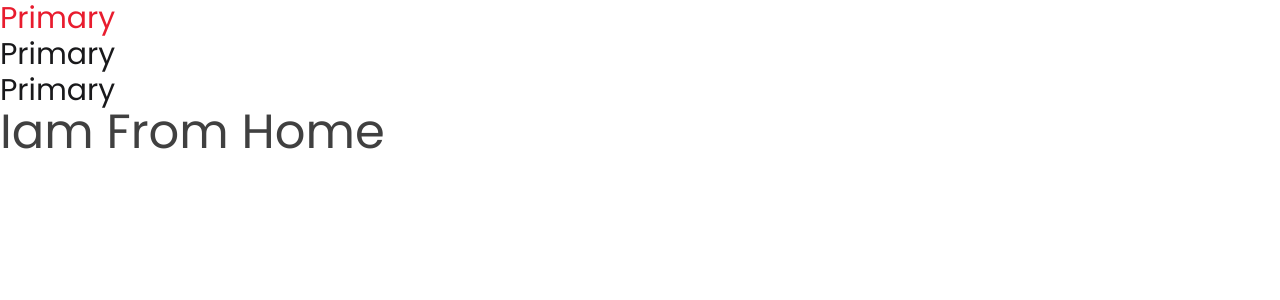
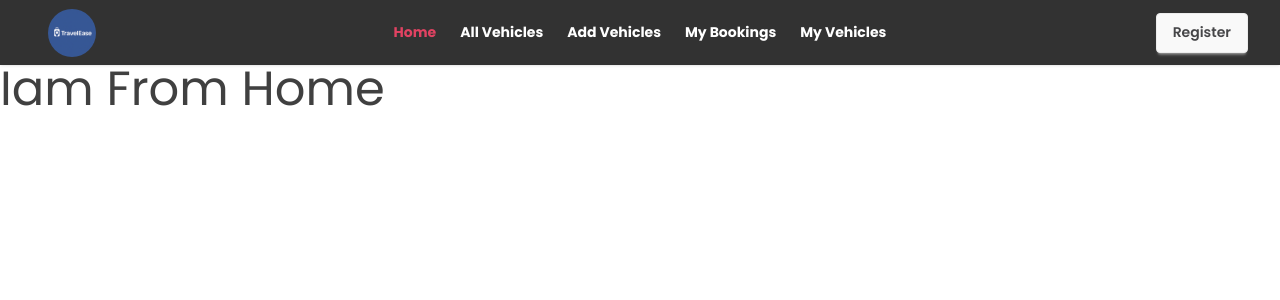
Before and after one commit to hashemm621/carEase_client, a React (Vite) app: page / in a window 1280 px wide. Shown: the top 300 px of the page. Built offline with nearby package versions, Linux system fonts and the light colour scheme.

Commit message:
added resposive navber

```diff
--- /dev/null
+++ b/src/Components/MyContainer.jsx
@@ -0,0 +1,13 @@
+import React from "react";
+
+const MyContainer = ({ children, className = "" }) => {
+  return (
+    <div
+      className={`w-full max-w-7xl px-4 sm:px-6 lg:px-8 mx-auto ${className}`}
+    >
+      {children}
+    </div>
+  );
+};
+
+export default MyContainer;
--- a/src/Components/Navbar.jsx
+++ b/src/Components/Navbar.jsx
@@ -1,14 +1,90 @@
-import React from 'react';
+import React from "react";
+import brandLogo from "../assets/logo.png";
+import { Link, NavLink } from "react-router";
+import MyContainer from "./MyContainer";
 
+const links = (
+  <>
+    <li>
+      <NavLink
+
+        to={"/"}>
+        Home
+      </NavLink>
+    </li>
+
+    <li>
+      <NavLink to={"/all-vehicles"}>All Vehicles</NavLink>
+    </li>
+    <li>
+      <NavLink to={"/add-vehicles"}>Add Vehicles</NavLink>
+    </li>
+    <li>
+      <NavLink to={"/my-bookings"}>My Bookings</NavLink>
+    </li>
+    <li>
+      <NavLink to={"/my-vehicles"}>My Vehicles</NavLink>
+    </li>
+  </>
+);
 const Navbar = () => {
-    return (
-        <div>
-            <h3 className="text-3xl text-primary">Primary</h3>
-            <h3 className="text-3xl text-header">Primary</h3>
-            <h3 className="text-3xl text-sub">Primary</h3>
-
+  return (
+    <nav className="shadow-sm nav-bg bg-black opacity-80">
+      <MyContainer className="navbar">
+        <div className="navbar-start">
+          <div className="dropdown">
+            <div
+              tabIndex={0}
+              role="button"
+              className="btn bg-[#e81c2e] shadow-none border-0 text-white
+                btn-hover-header
+                hover:text-[#e81c2e]
+               transition duration-300 ease-in-out
+               hover:scale-105 lg:hidden">
+              <svg
+                xmlns="http://www.w3.org/2000/svg"
+                className="h-5 w-5"
+                fill="none"
+                viewBox="0 0 24 24"
+                stroke="currentColor">
+                {" "}
+                <path
+                  strokeLinecap="round"
+                  strokeLinejoin="round"
+                  strokeWidth="2"
+                  d="M4 6h16M4 12h8m-8 6h16"
+                />{" "}
+              </svg>
+            </div>
+            <ul
+              tabIndex="-1"
+              className="menu menu-sm dropdown-content bg-[#000000bf] rounded-box z-1 mt-3 w-52 p-2 shadow">
+              {links}
+            </ul>
+          </div>
+          <Link
+            to={"/"}
+            className="btn bg-transparent border-0 shadow-none text-xl">
+            <img
+              className="w-12 rounded-full"
+              src={brandLogo}
+              alt="brand logo"
+            />
+          </Link>
         </div>
-    );
+        <div className="navbar-center hidden lg:flex">
+          <ul className="menu menu-horizontal px-1">{links}</ul>
+        </div>
+        <div className="navbar-end">
+          <Link
+            className="btn"
+            to={"/register"}>
+            Register
+          </Link>
+        </div>
+      </MyContainer>
+    </nav>
+  );
 };
 
 export default Navbar;
--- a/src/index.css
+++ b/src/index.css
@@ -2,32 +2,52 @@
 @import "tailwindcss";
 @plugin "daisyui";
 
-/* Custom global colors */
-:root {
-  --color-primary: #E81C2E;
-  --color-secondary: #CCB686;
-  --color-text: #000000BF;
-  --color-header: #19191B;
-  --color-accent: #CCB686;
-  --color-bg: #FFFFFFCC;
+/* :root {
+  --color-primary: #e81c2e;
+  --color-secondary: #ccb686;
+  --color-text: #000000bf;
+  --color-header: #19191b;
+  --color-accent: #ccb686;
+  --color-bg: #ffffffcc;
   --color-subText: #ffffff9f;
+} */
+
+body {
+  font-family: "Poppins", sans-serif;
+  color: #000000bf;
+  background-color: #ffffffcc;
 }
 
-/* Optional: global body styling */
-body {
-  font-family: "Poppins", sans-serif;
-  color: var(--color-text);
-  background-color: var(--color-bg);
+
+
+.btn-hover-header:hover {
+  color: '#e81c2e';
+  background-color: transparent;
 }
 
-/* Tailwind-compatible custom utilities */
-.text-primary { color: var(--color-primary); }
-.text-secondary { color: var(--color-secondary); }
-.text-header { color: var(--color-header); }
-.text-accent { color: var(--color-accent); }
-.text-subText { color: var(--color-subText); }
+nav ul li {
+  color: white;
+  position: relative;
+  font-weight: 700;
+  transition: color 0.3s ease-in-out;
+}
 
-.bg-primary { background-color: var(--color-primary); }
-.bg-secondary { background-color: var(--color-secondary); }
-.bg-accent { background-color: var(--color-accent); }
-.bg-bg { background-color: var(--color-bg); }
+nav ul li::after{
+  content: "";
+  position: absolute;
+  left: 0;
+  bottom: -2px;
+  width: 0;
+  height: 2px;
+  background-color: #e81c2e;
+  transition: width 0.3s ease-in-out;
+}
+nav ul li:hover::after{
+  width: 100%;
+}
+nav ul li .active{
+  color: crimson;
+}
+nav ul li.active::after{
+  width: 100%;
+}
```
Also changed, not shown: src/assets/logo.png (added).
